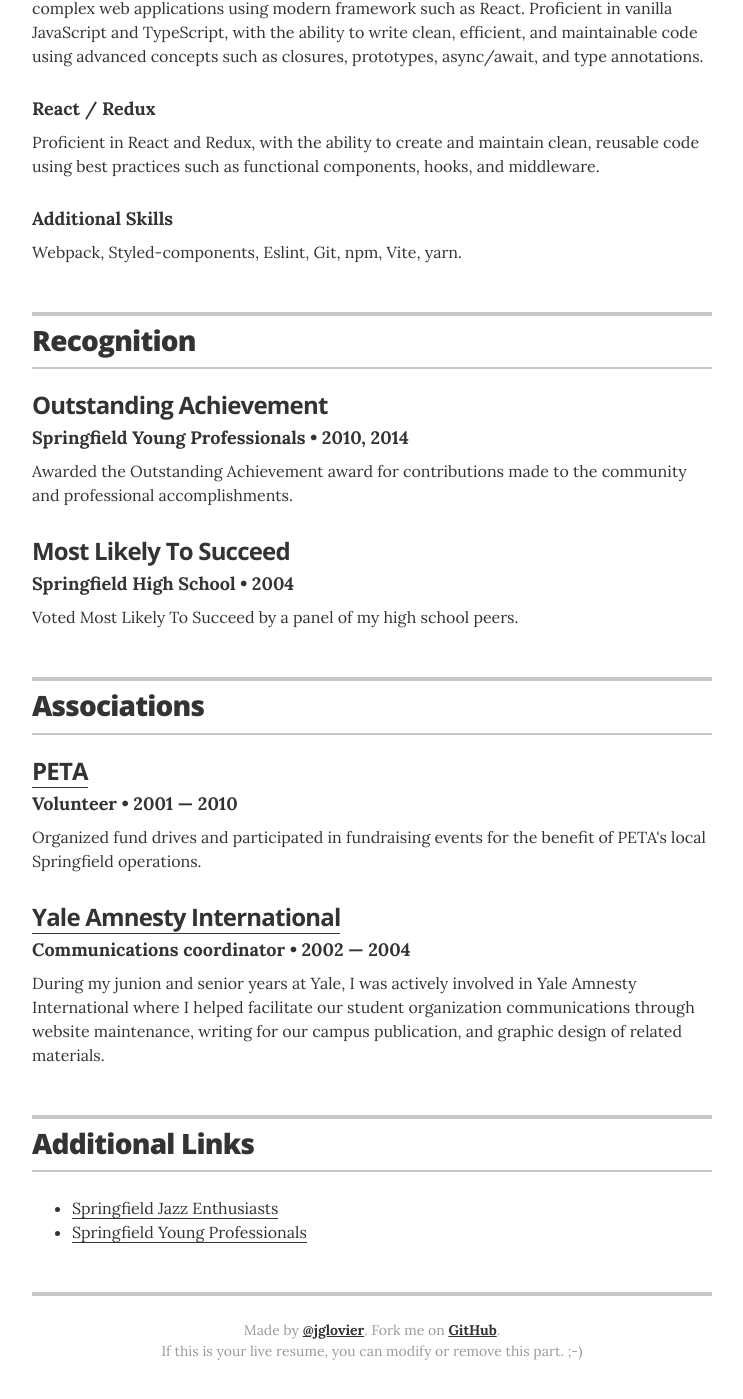
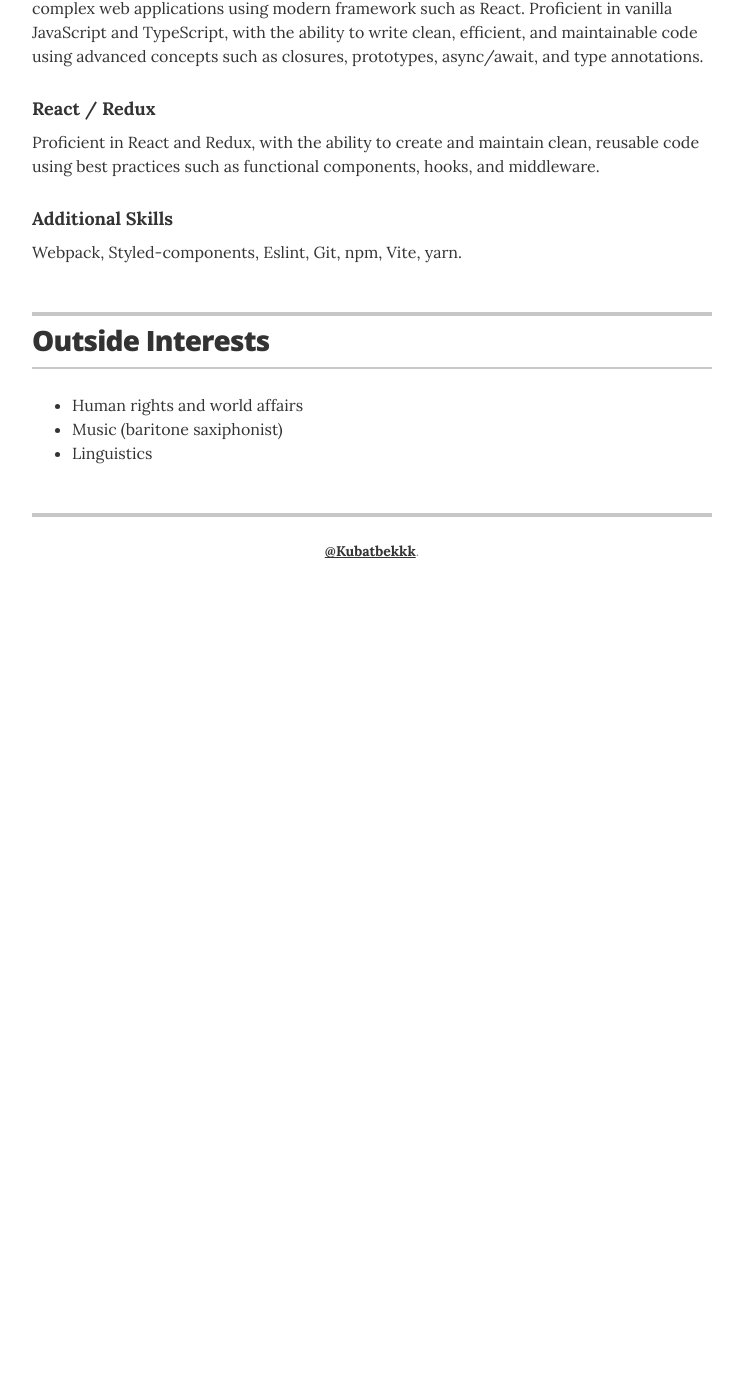
Before and after one commit to Kubatbekkk/cv, a Jekyll site: the page built from index.html, in a window 1280 px wide and 1400 px high, scrolled down 1956 px. Shown: the whole window, without its empty margins (268-1011 px from the left). Built offline with Jekyll 4.4.1, drawn with Linux system fonts in a browser that asks for light colours; after the commit the page ends 2566 px from its top, so only the background shows below that; some of the changed text lies outside the part shown.

Commit message:
feat: add rest

```diff
--- a/_config.yml
+++ b/_config.yml
@@ -37,10 +37,10 @@ resume_section_experience:      false
 resume_section_education:       true
 resume_section_projects:        true
 resume_section_skills:          true
-resume_section_recognition:     true
-resume_section_links:           true
-resume_section_associations:    true
-# resume_section_interests:       true
+resume_section_recognition:     false
+resume_section_links:           false
+resume_section_associations:    false
+resume_section_interests:       true
 
 # Resume social links
 # uncomment the options you wish to display, and add your own URL
--- a/_data/skills.yml
+++ b/_data/skills.yml
@@ -1,6 +1,6 @@
 # Skills
 # Organizational leadership
-- skill: HTML/CSS/SCSS
+- skill: HTML / CSS / SCSS
   description: Proficient in HTML5 and CSS3, with experience in developing responsive and accessible web pages. Strong knowledge of HTML and CSS, with the ability to create and maintain clean, semantic markup and stylesheets. Advanced understanding of HTML and CSS, with expertise in front-end development frameworks such as Bootstrap, Tailwind, and Materialize.
 
 # Communications strategy
--- a/_layouts/resume.html
+++ b/_layouts/resume.html
@@ -232,8 +232,7 @@
       {% endif %}
 
       <footer class="page-footer">
-        <p class="footer-line">Made by <a href="http://twitter.com/jglovier">@jglovier</a>. Fork me on <a href="https://github.com/jglovier/resume-template">GitHub</a>.</p>
-        <p class="footer-line">If this is your live resume, you can modify or remove this part. ;-)</p>
+        <p class="footer-line"> <a href="https://github.com/Kubatbekkk">@Kubatbekkk</a>.</p>
       </footer>
 
     </div>
```
